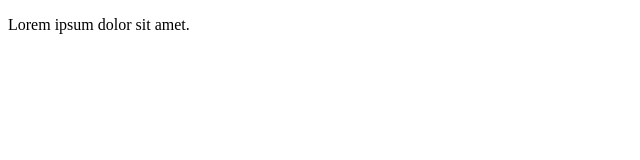
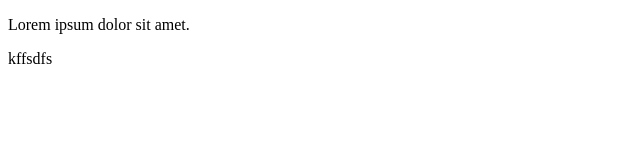
Before and after one commit to vlad258411/test, a plain HTML site: page about.html in a window 1280 px wide. Shown: the full height of the page, 0-640 px from the left. Drawn offline with Linux system fonts and the light colour scheme.

Commit message:
new data 1

```diff
--- a/about.html
+++ b/about.html
@@ -5,7 +5,7 @@
     <meta name="viewport" content="width=device-width, initial-scale=1.0">
     <title>Document</title>
 <p>Lorem ipsum dolor sit amet.</p>
-
+<p>kffsdfs</p>
 
 </head>
 <body>
```
